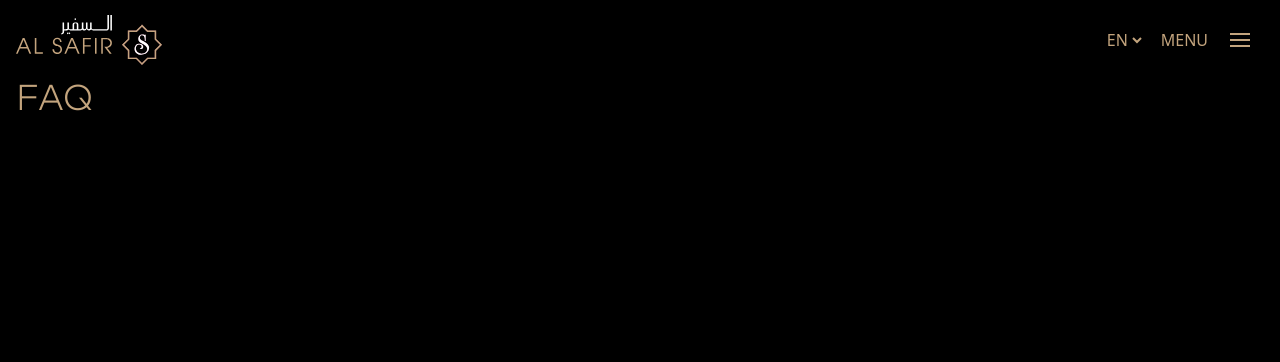
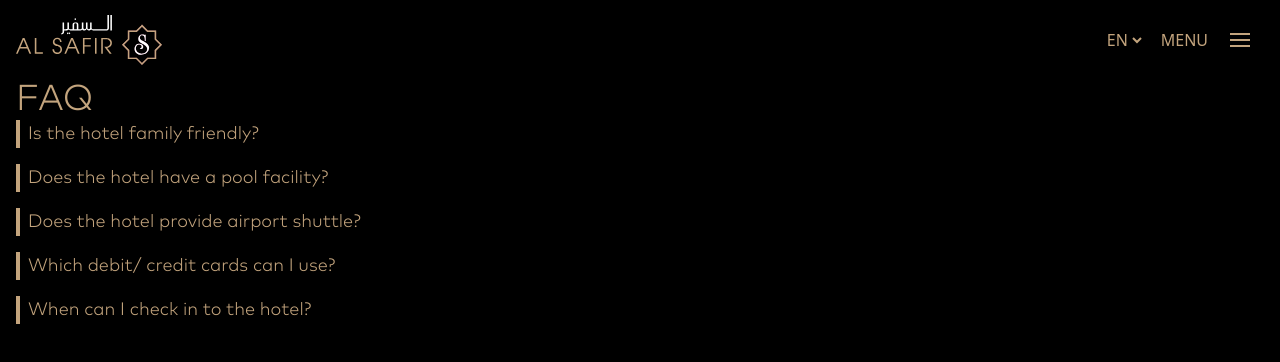
Before and after one commit to akhil272/alsafirhotel, a Next.js app: page /faq in a window 1280 px wide. Shown: the top 362 px of the page. Built offline with nearby package versions, Linux system fonts and the light colour scheme; what tailwindcss-rtl would draw is missing.

Commit message:
added faq, state issues needs to be resolved

```diff
--- a/pages/faq/index.tsx
+++ b/pages/faq/index.tsx
@@ -1,10 +1,82 @@
+import { AnimatePresence, motion } from "framer-motion";
+import { useState } from "react";
+import { slideInRight } from "../../variants";
+
+const content = [
+  {
+    id: 1,
+    question: "Is the hotel family friendly?",
+    answer: "We entertain both family and individual booking.",
+  },
+  {
+    id: 2,
+    question: "Does the hotel have a pool facility?",
+    answer: "The hotel has indoor pool facility.",
+  },
+  {
+    id: 3,
+    question: "Does the hotel provide airport shuttle?",
+    answer: "There are shuttle services on chargeable basis.",
+  },
+  {
+    id: 4,
+    question: "Which debit/ credit cards can I use?",
+    answer:
+      "You can pay with the same cards that are accepted at reception, Visa, Mastercard, Amex,Diners,Dankort(Denmark) and JCB.",
+  },
+  {
+    id: 5,
+    question: "When can I check in to the hotel?",
+    answer: `The standard Check-in time is 14:00 hours. Early check in & late checkout is on chargeable basis. Our new date starts at 9:00 A.M.  Next day.
+Access to the guest room prior to this time, subject to availability of rooms at the time of arrival. Check out time is 12:00(noon).`,
+  },
+];
+
 const Faq = () => {
+  const [openModal, setOpenModal] = useState(false);
+  const handleModal = () => {
+    setOpenModal(!openModal);
+  };
+
   return (
-    <div className="text-primary font-mark mt-20 px-4">
+    <motion.div
+      initial="initial"
+      animate="animate"
+      exit="exit"
+      variants={slideInRight}
+      className="text-primary font-mark mt-20 px-4"
+    >
       <div>
         <h1 className="uppercase text-4xl">FAQ</h1>
       </div>
-    </div>
+      <div className="space-y-4">
+        {content.map((item) => (
+          <div key={item.id} className="text-lg">
+            <div onClick={handleModal} className="  items-center flex">
+              <h5 className="bg-black border-l-4 border-primary px-2 w-full">
+                {item.question}
+              </h5>
+            </div>
+            <AnimatePresence>
+              {openModal && (
+                <motion.p
+                  initial={{ opacity: 0, y: "-2vh" }}
+                  animate={{ opacity: 1, y: 0, transition: { duration: 0.5 } }}
+                  exit={{
+                    opacity: 0,
+                    y: "-2vh",
+                    transition: { duration: 0.5 },
+                  }}
+                  className="text-white text-sm border-primary border-l-4 px-2"
+                >
+                  {item.answer}
+                </motion.p>
+              )}
+            </AnimatePresence>
+          </div>
+        ))}
+      </div>
+    </motion.div>
   );
 };
 
```
